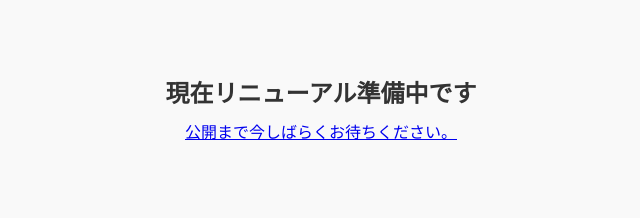
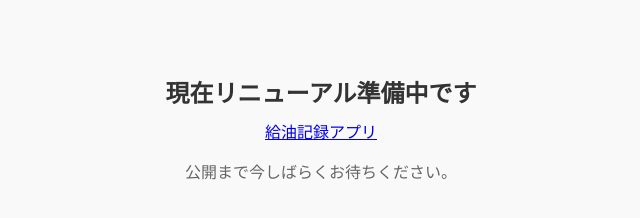
Before and after one commit to nkad-tools/nkad-tools.github.io, a plain HTML site: page index.html in a window 1280 px wide. Shown: the whole page, without its empty margins (319-959 px from the left). Drawn offline with Linux system fonts and the light colour scheme.

Commit message:
Fix HTML formatting and encoding issues

```diff
--- a/index.html
+++ b/index.html
@@ -18,7 +18,7 @@
 </head>
 <body>
   <h1>現在リニューアル準備中です</h1>
-  <a href="./fuelrecord>給油記録アプリ</a>
+  <a href="./fuelrecord">給油記録アプリ</a>
   <p>公開まで今しばらくお待ちください。</p>
 </body>
 </html>
```
